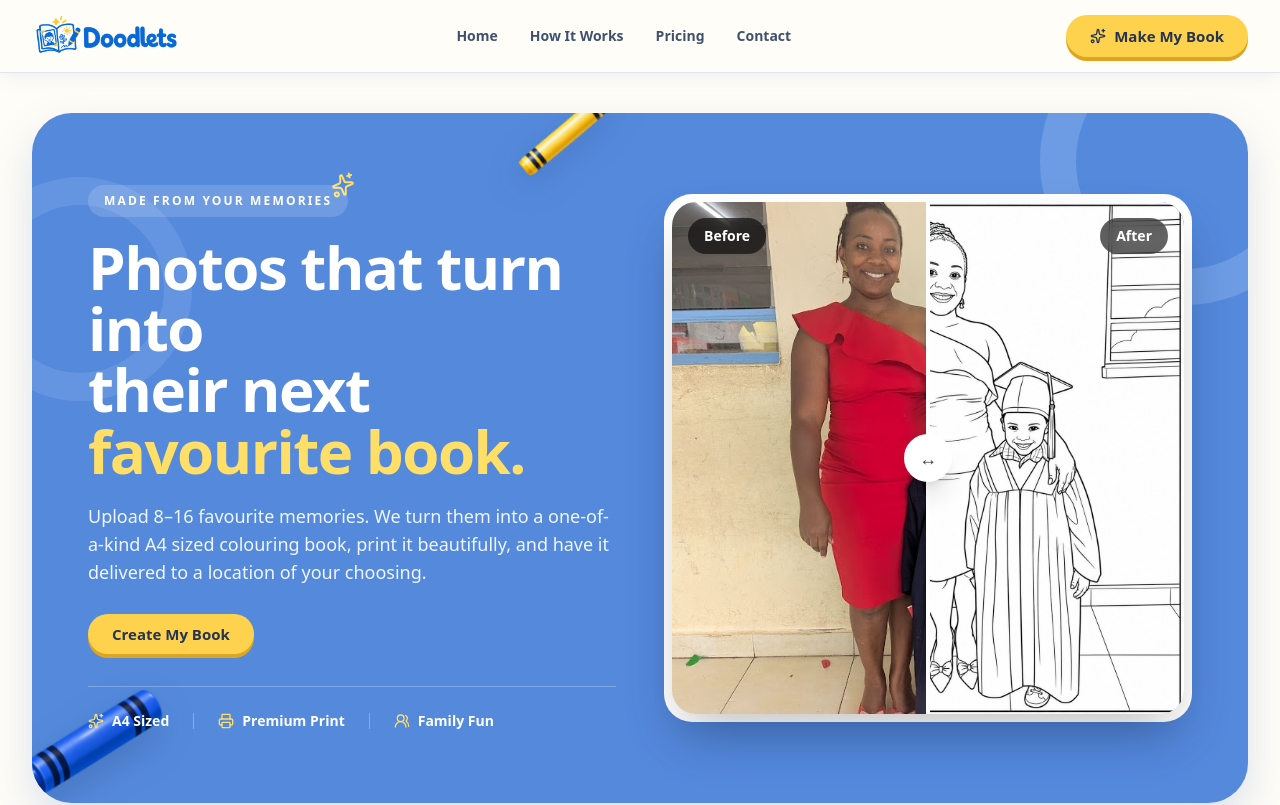
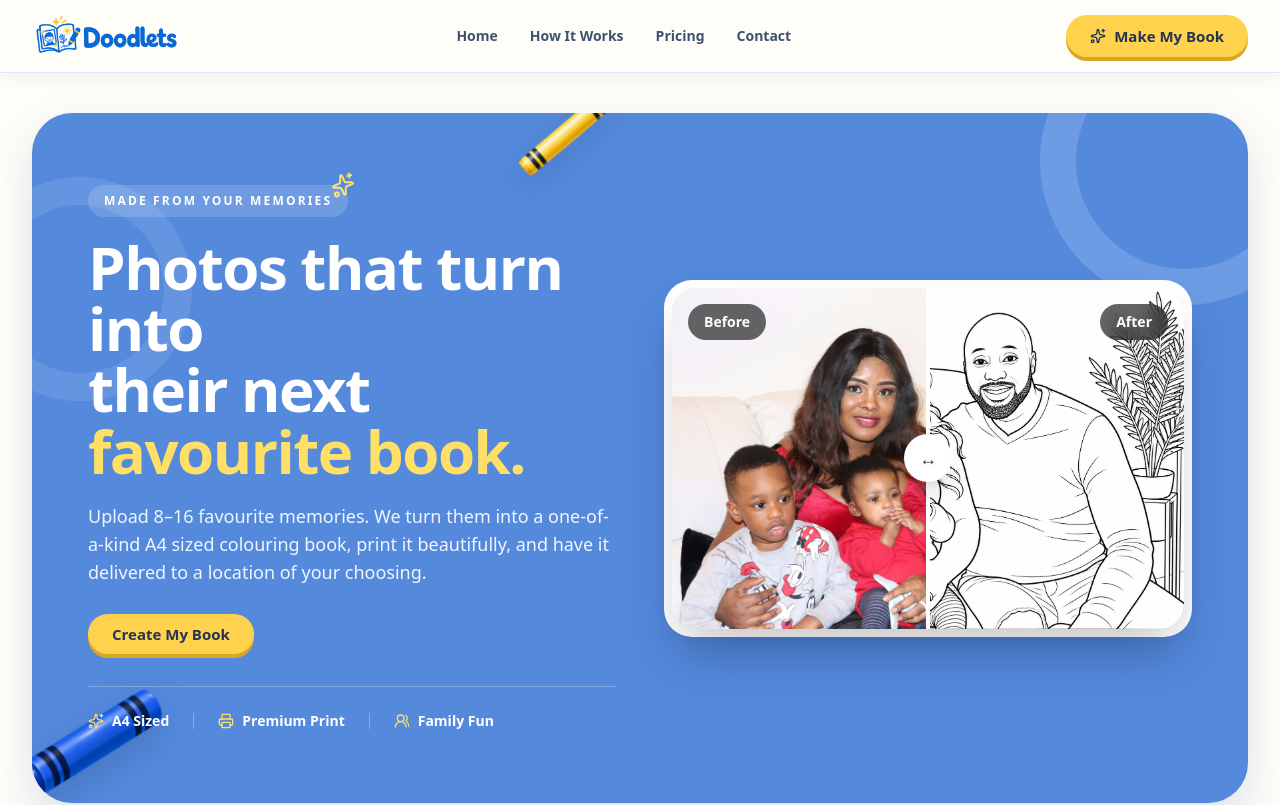
Before and after one commit to doodletske/doodles, a Next.js app: page / in a window 1280 px wide. Shown: the top 805 px of the page. Built offline with nearby package versions, Linux system fonts and the light colour scheme; no server answers.

Commit message:
feat: update homepage family comparison

```diff
--- a/src/components/marketing/hero/HeroImage.tsx
+++ b/src/components/marketing/hero/HeroImage.tsx
@@ -4,10 +4,10 @@ export default function HeroImage() {
   return (
     <div className="relative z-10 rounded-[1.75rem] bg-white p-2 shadow-2xl shadow-[#345ba1]/30">
       <ImageComparisonSlider
-      beforeImage="/images/hero/before.jpg"
-      afterImage="/images/hero/after.jpg"
-      beforeAlt="Original Photo"
-      afterAlt="Coloring Page"
+        beforeImage="/images/hero/family-original.jpg"
+        afterImage="/images/hero/family-colouring.png"
+        beforeAlt="Original family photograph"
+        afterAlt="Family photograph transformed into a colouring page"
       />
     </div>
   );
--- a/src/components/ui/image-comparison-slider/ImageComparisonSlider.tsx
+++ b/src/components/ui/image-comparison-slider/ImageComparisonSlider.tsx
@@ -48,7 +48,7 @@ export default function ImageComparisonSlider({
   return (
     <div
       ref={containerRef}
-      className="relative aspect-square w-full overflow-hidden rounded-3xl shadow-2xl bg-gray-100 select-none"
+      className="relative aspect-[3/2] w-full select-none overflow-hidden rounded-3xl bg-gray-100 shadow-2xl"
       onClick={(e) => updatePosition(e.clientX)}
       onTouchMove={(e) => updatePosition(e.touches[0].clientX)}
     >
@@ -64,16 +64,8 @@ export default function ImageComparisonSlider({
 
       {/* AFTER (revealed from the right) */}
       <div
-        className="absolute inset-y-0 right-0 overflow-hidden"
-        style={{
-          width: `${100 - position}%`,
-        }}
-      >
-        <div
-          className="relative h-full"
-          style={{
-            width: "100%",
-          }}
+        className="absolute inset-0 overflow-hidden"
+        style={{ clipPath: `inset(0 0 0 ${position}%)` }}
       >
         <Image
           src={afterImage}
@@ -81,9 +73,8 @@ export default function ImageComparisonSlider({
           fill
           sizes="(max-width: 768px) 100vw, 50vw"
           priority
-            className="object-cover object-right"
+          className="object-cover"
         />
-        </div>
       </div>
 
       {/* Divider */}
@@ -98,7 +89,8 @@ export default function ImageComparisonSlider({
       {/* Handle */}
       <SliderHandle
         position={position}
-  onMouseDown={() => setDragging(true)}/>
+        onMouseDown={() => setDragging(true)}
+      />
 
       {/* Before Badge */}
       <div className="absolute left-4 top-4 rounded-full bg-black/60 px-4 py-2 text-sm font-semibold text-white backdrop-blur">
```
Also changed, not shown: public/images/hero/family-colouring.png (added), public/images/hero/family-original.jpg (added). Lines whose indentation alone changed are shown as unchanged.
